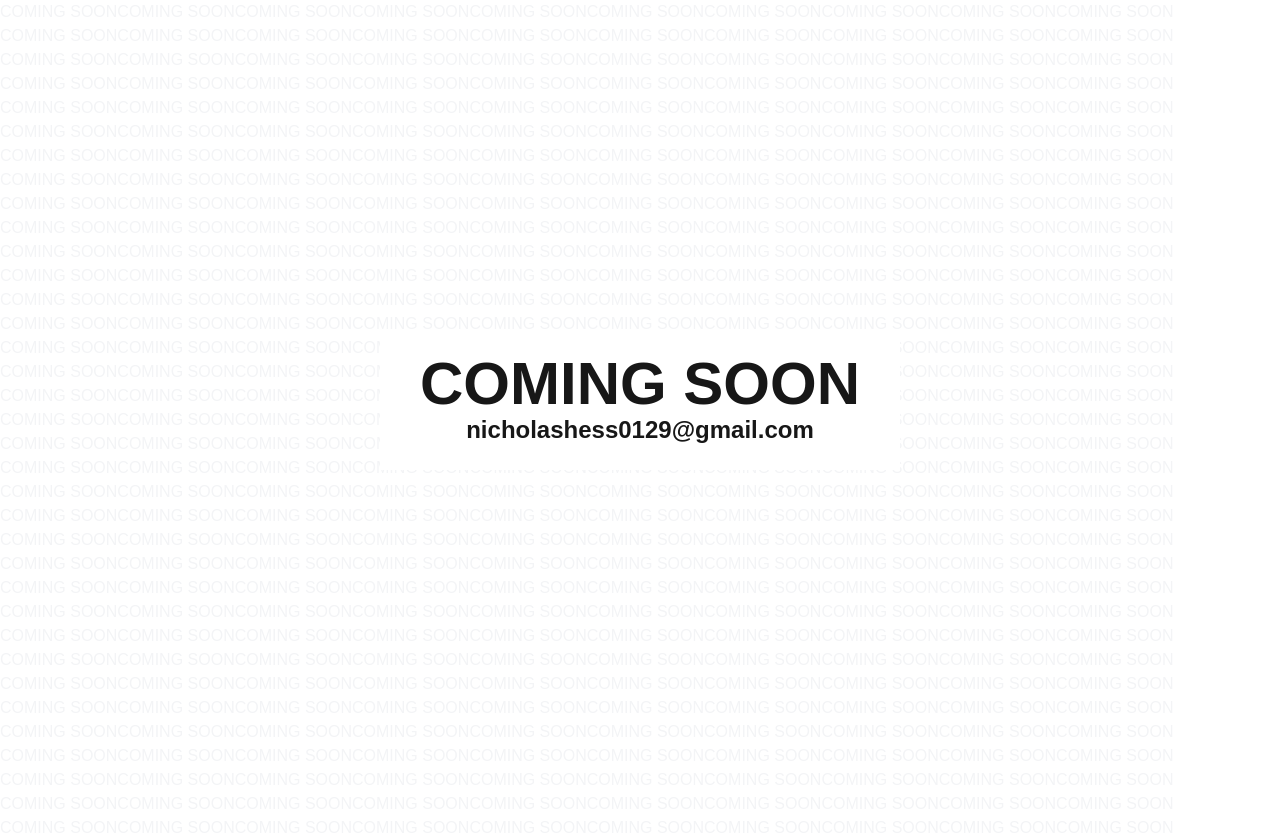
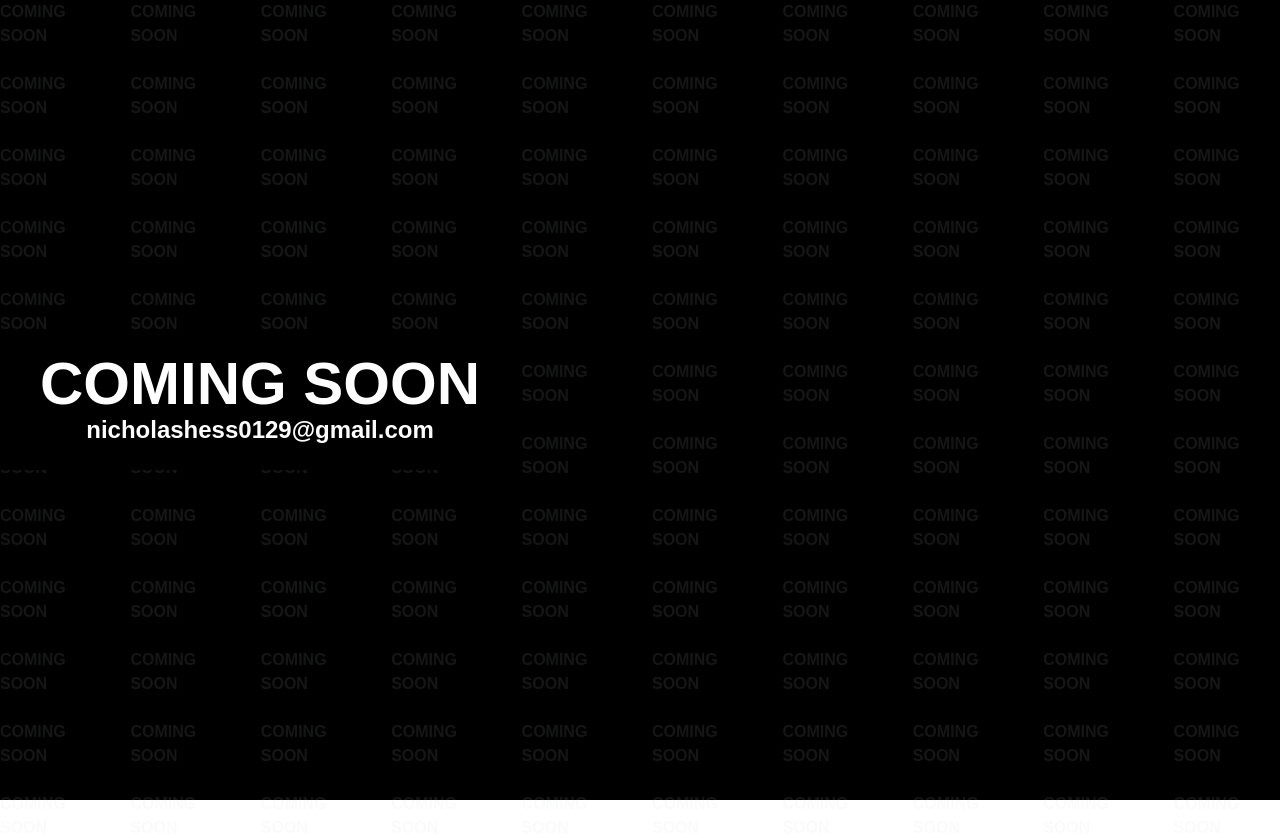
Before and after one commit to hessnt30/port, a Next.js app: page / in a window 1280 px wide. Shown: the top 838 px of the page. Built offline with nearby package versions, Linux system fonts and the light colour scheme.

Commit message:
Modify comingSoon array size and update styles
Reduced the size of the comingSoon array and updated HTML elements for better styling.

```diff
--- a/app/page.tsx
+++ b/app/page.tsx
@@ -1,18 +1,18 @@
 export default function Home() {
-  const comingSoon = Array(1200).fill("COMING SOON");
+  const comingSoon = Array(300).fill("COMING SOON");
 
   return (
-    <div className="flex min-h-screen items-center justify-center">
+    <div className="flex min-h-screen items-center overflow-hidden bg-black">
       <main>
-        <div className="flex flex-wrap text-gray-100 absolute top-0 left-0 z-0">
+        <div className="absolute inset-0 z-0 grid grid-cols-6 md:grid-cols-10 gap-6 opacity-10 text-gray-300 text-sm md:text-base font-bold select-none">
           {comingSoon.map((item, index) => (
-            <p key={index}>{item}</p>
+            <span key={index}>{item}</span>
           ))}
         </div>
 
-        <div className="z-10 relative font-bold px-10 py-6 bg-background">
-          <h1 className="text-4xl md:text-6xl">COMING SOON</h1>
-          <p className="text-center md:text-2xl">nicholashess0129@gmail.com</p>
+        <div className="z-10 relative font-bold px-10 py-6 bg-black">
+          <h1 className="text-4xl md:text-6xl text-white">COMING SOON</h1>
+          <p className="text-center md:text-2xl text-white">nicholashess0129@gmail.com</p>
         </div>
       </main>
     </div>
```
